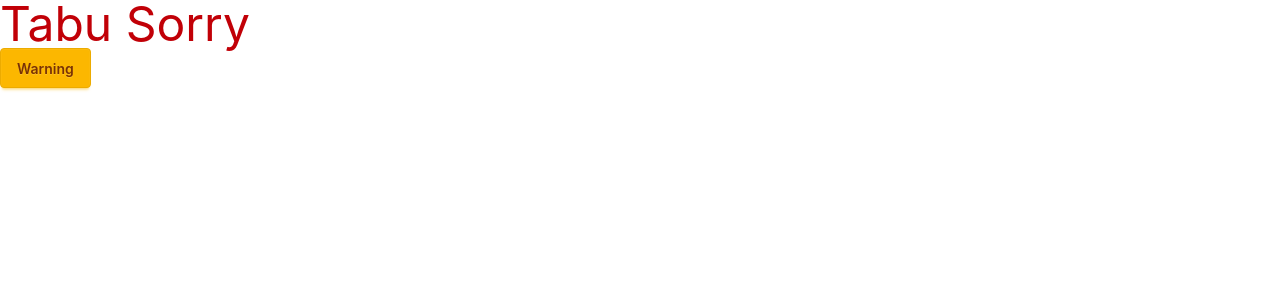
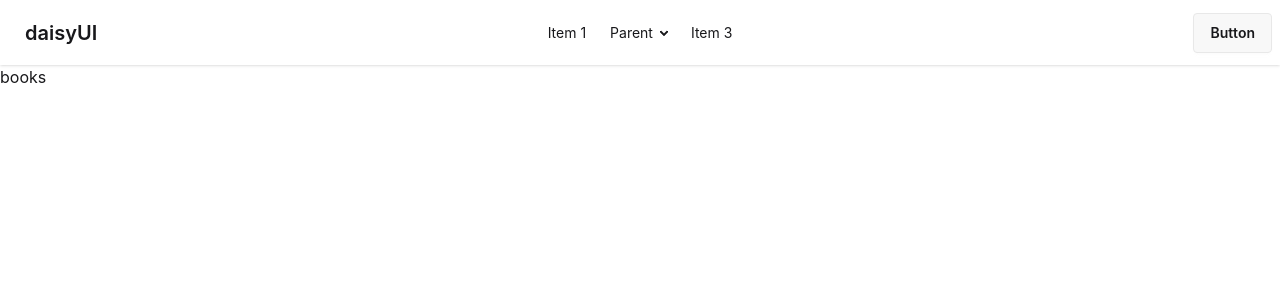
Before and after one commit to ashaasarkaar/book-vibe-repo, a React (Vite) app: page /books in a window 1280 px wide. Shown: the top 300 px of the page. Built offline with nearby package versions, Linux system fonts and the light colour scheme.

Commit message:
Project Setup with React Router, Tailwind and Daisy UI

```diff
--- a/index.html
+++ b/index.html
@@ -1,5 +1,5 @@
 <!doctype html>
-<html lang="en">
+<html lang="en" data-theme="light">
   <head>
     <meta charset="UTF-8" />
     <link rel="icon" type="image/svg+xml" href="/favicon.svg" />
--- a/package.json
+++ b/package.json
@@ -13,6 +13,7 @@
     "@tailwindcss/vite": "^4.3.3",
     "react": "^19.2.8",
     "react-dom": "^19.2.8",
+    "react-router": "^8.3.0",
     "tailwindcss": "^4.3.3"
   },
   "devDependencies": {
--- /dev/null
+++ b/src/components/shared/navBar/NavBar.jsx
@@ -0,0 +1,53 @@
+import React from 'react';
+
+const NavBar = () => {
+    return (
+        <div>
+
+            <div className="navbar bg-base-100 shadow-sm">
+  <div className="navbar-start">
+    <div className="dropdown">
+      <div tabIndex={0} role="button" className="btn btn-ghost lg:hidden">
+        <svg xmlns="http://www.w3.org/2000/svg" className="h-5 w-5" fill="none" viewBox="0 0 24 24" stroke="currentColor"> <path strokeLinecap="round" strokeLinejoin="round" strokeWidth="2" d="M4 6h16M4 12h8m-8 6h16" /> </svg>
+      </div>
+      <ul
+        tabIndex={-1}
+        className="menu menu-sm dropdown-content bg-base-100 rounded-box z-1 mt-3 w-52 p-2 shadow">
+        <li><a>Item 1</a></li>
+        <li>
+          <a>Parent</a>
+          <ul className="p-2">
+            <li><a>Submenu 1</a></li>
+            <li><a>Submenu 2</a></li>
+          </ul>
+        </li>
+        <li><a>Item 3</a></li>
+      </ul>
+    </div>
+    <a className="btn btn-ghost text-xl">daisyUI</a>
+  </div>
+  <div className="navbar-center hidden lg:flex">
+    <ul className="menu menu-horizontal px-1">
+      <li><a>Item 1</a></li>
+      <li>
+        <details>
+          <summary>Parent</summary>
+          <ul className="p-2 bg-base-100 w-40 z-1">
+            <li><a>Submenu 1</a></li>
+            <li><a>Submenu 2</a></li>
+          </ul>
+        </details>
+      </li>
+      <li><a>Item 3</a></li>
+    </ul>
+  </div>
+  <div className="navbar-end">
+    <a className="btn">Button</a>
+  </div>
+</div>
+
+        </div>
+    );
+};
+
+export default NavBar;
--- /dev/null
+++ b/src/layout/MainLayout.jsx
@@ -0,0 +1,14 @@
+import React from 'react';
+import NavBar from '../components/shared/navBar/NavBar';
+import { Outlet } from 'react-router';
+
+const MainLayout = () => {
+    return (
+        <div>
+            <NavBar></NavBar>
+            <Outlet></Outlet>
+        </div>
+    );
+};
+
+export default MainLayout;
--- a/src/main.jsx
+++ b/src/main.jsx
@@ -1,11 +1,14 @@
 import { StrictMode } from 'react'
 import { createRoot } from 'react-dom/client'
 import './index.css'
+import { RouterProvider } from 'react-router'
+import { router } from './routes/Routes'
+
+
 
 
 createRoot(document.getElementById('root')).render(
   <StrictMode>
-    <h1 className='text-5xl text-red-700'>Tabu Sorry</h1>
-    <button className="btn btn-warning">Warning</button>
+    <RouterProvider router={router}></RouterProvider>
   </StrictMode>,
 )
--- /dev/null
+++ b/src/pages/books/Books.jsx
@@ -0,0 +1,11 @@
+import React from 'react';
+
+const Books = () => {
+    return (
+        <div>
+            <h1>books</h1>
+        </div>
+    );
+};
+
+export default Books;
--- /dev/null
+++ b/src/pages/homePage/HomePage.jsx
@@ -0,0 +1,12 @@
+import React from 'react';
+import NavBar from '../../components/shared/navBar/NavBar';
+
+const HomePage = () => {
+    return (
+        <div>
+            <h1>Home Page</h1>
+        </div>
+    );
+};
+
+export default HomePage;
--- /dev/null
+++ b/src/routes/Routes.jsx
@@ -0,0 +1,21 @@
+import { createBrowserRouter } from "react-router";
+import MainLayout from "../layout/MainLayout";
+import Books from "../pages/books/Books";
+import HomePage from "../pages/homePage/HomePage";
+
+export const router = createBrowserRouter([
+  {
+  path: "/",
+  element: <MainLayout></MainLayout>,
+  children: [
+   {
+    index: true,
+    element: <HomePage></HomePage>
+   },
+   {
+    path: "/books",
+    element: <Books></Books>
+   }
+  ]
+},
+])
```
Also changed, not shown: 1 other file (tests, documents, lock files or other folders).
